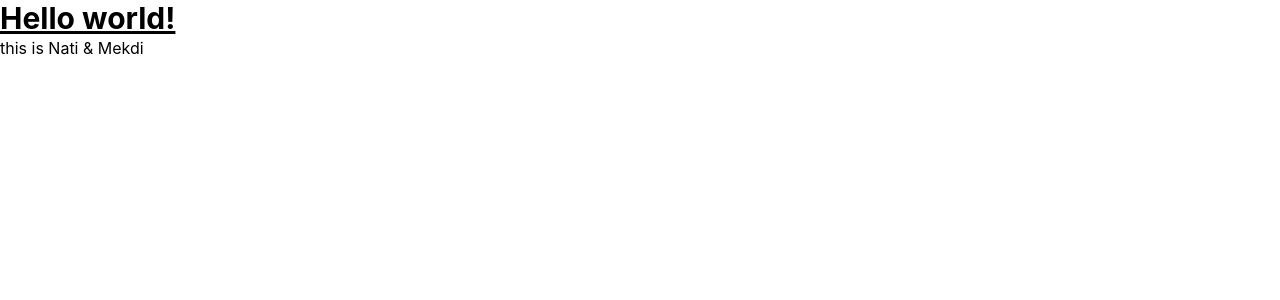
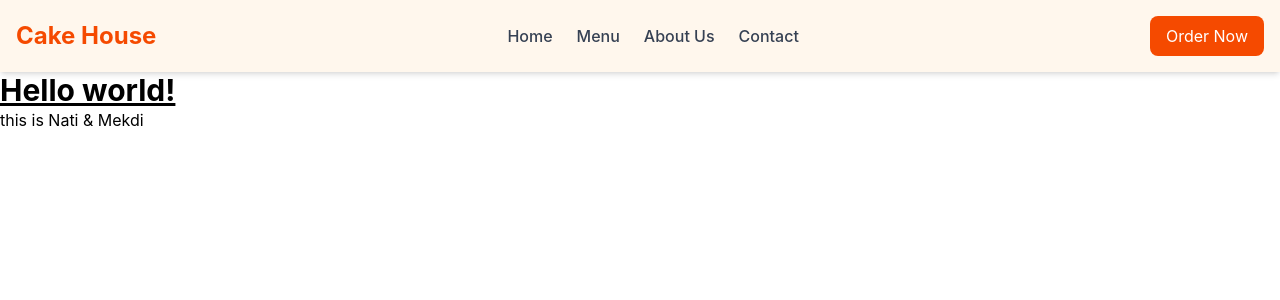
Before and after one commit to 19mekdes/Cake-House-System-, a React (Vite) app: page /about in a window 1280 px wide. Shown: the top 300 px of the page. Built offline with nearby package versions, Linux system fonts and the light colour scheme.

Commit message:
i update the nav bar and i attach in to home page

```diff
--- a/src/App.tsx
+++ b/src/App.tsx
@@ -1,6 +1,9 @@
+import Nav from './components/layout/nav';
+
 function App() {
   return (
     <div>
+      <Nav />
       <h1 className="text-3xl font-bold underline">
     Hello world!
   </h1>
--- a/src/components/layout/nav.tsx
+++ b/src/components/layout/nav.tsx
@@ -1,15 +1,29 @@
+import React from 'react';
 
-function nav() {
+const Nav: React.FC = () => {
   return (
-    <>
-        <div>new nav bar for Mekdi  </div>
-        <h1> this is the error  </h1>
-        <h2>is there error know mekdi</h2>
-        <h2>check mekedi what i do </h2>
+    <nav className="bg-orange-50 p-4 shadow-md">
+      <div className="container mx-auto flex justify-between items-center">
+        {/* Logo/Brand */}
+        <div className="text-2xl font-bold text-orange-600">
+          Cake House
+        </div>
 
+        {/* Navigation Links */}
+        <ul className="flex space-x-6 text-gray-700 font-medium">
+          <li><a href="/" className="hover:text-orange-500 transition">Home</a></li>
+          <li><a href="/menu" className="hover:text-orange-500 transition">Menu</a></li>
+          <li><a href="/about" className="hover:text-orange-500 transition">About Us</a></li>
+          <li><a href="/contact" className="hover:text-orange-500 transition">Contact</a></li>
+        </ul>
 
-    </>
-  )
-}
+        {/* Action Button */}
+        <button className="bg-orange-600 text-white px-4 py-2 rounded-lg hover:bg-orange-700 transition">
+          Order Now
+        </button>
+      </div>
+    </nav>
+  );
+};
 
-export default nav
+export default Nav;
```
